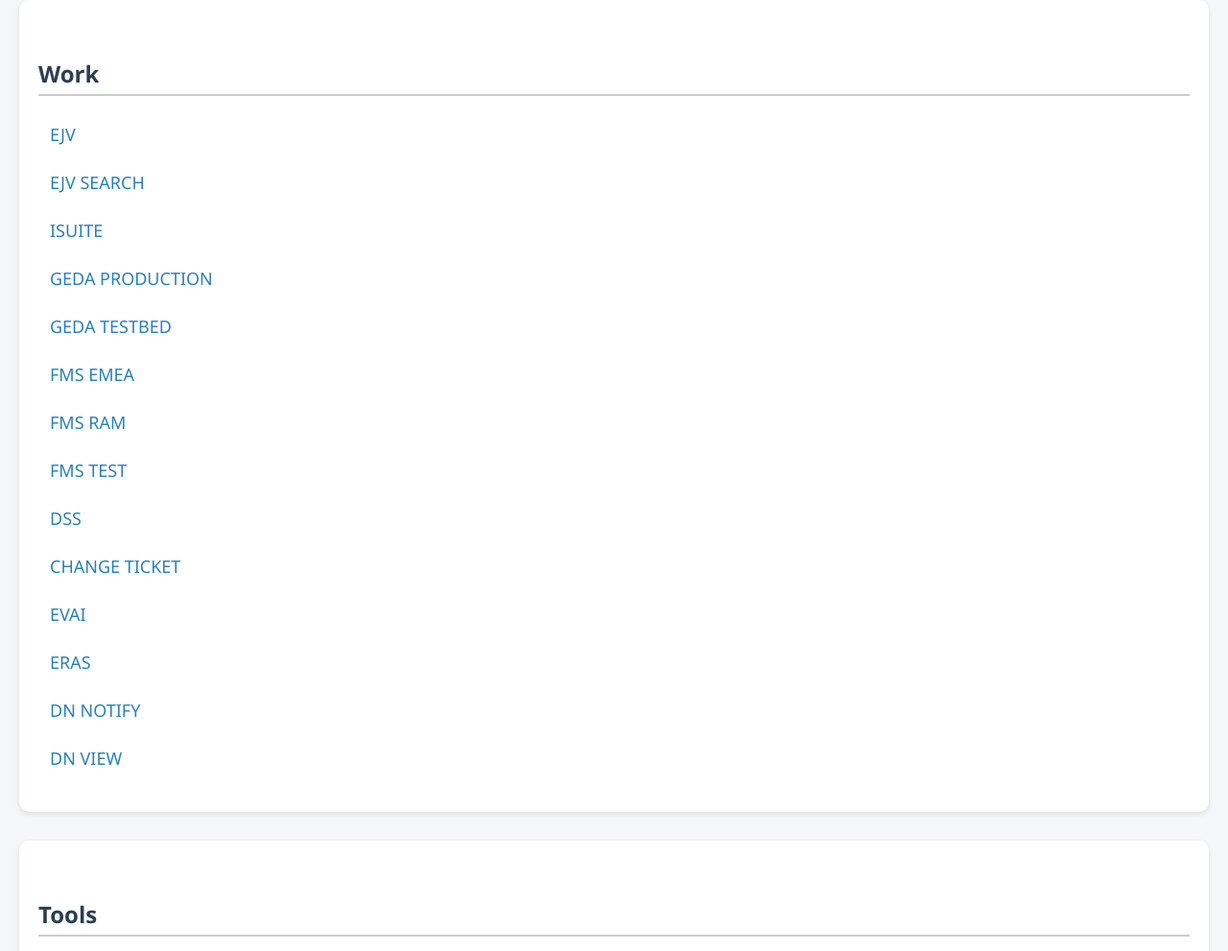
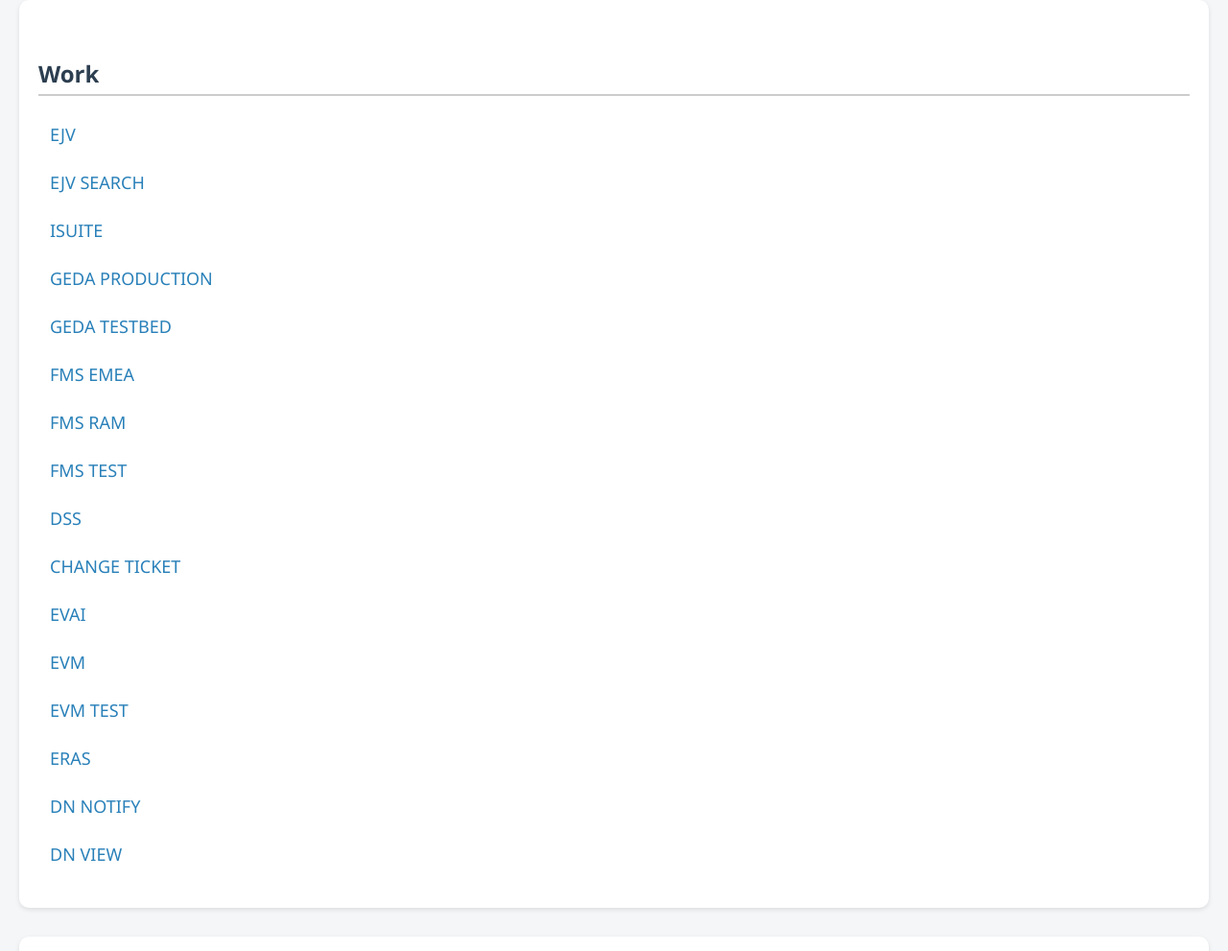
Before and after one commit to Anush-git-hub/important-links, a plain HTML site: page index.html in a window 1280 px wide. Shown: the part 106-1097 px from the top of the page at 96% size. Drawn offline with Linux system fonts and the light colour scheme.

Commit message:
Update index.html

```diff
--- a/index.html
+++ b/index.html
@@ -67,6 +67,8 @@
             <li><a href="https://select.datascope.refinitiv.com/DataScope/preferences/default.aspx?tab=General" target="_blank">DSS</a></li>
             <li><a href="https://lseg.service-now.com/now/nav/ui/classic/params/target/%24pa_dashboard.do%3Fsysparm_dashboard%3Db19a9299342a8d10f877f931dba0a929%26sysparm_breakdown_source%3D1003954dc382011005aea539e540ddd3%26sysparm_element%3D%26sysparm_element_value%3D%26sysparm_tab%3D4cea9e99342a8d10f877f931dba0a990" target="_blank">CHANGE TICKET</a></li>
             <li><a href="https://evadmin.int.refinitiv.com/" target="_blank">EVAI</a></li>
+            <li><a href="https://nam12.safelinks.protection.outlook.com/?url=https%3A%2F%2Fevmprodapp.int.refinitiv.com%2FEVM%2Fevm.jsp&data=04%7C01%7CDarshanD.Borkar%40refinitiv.com%7Caa81569c1921468b39a408d8cce4fc61%7C71ad2f6261e244fc9e8586c2827f6de9%7C0%7C0%7C637484631143928170%7CUnknown%7CTWFpbGZsb3d8eyJWIjoiMC4wLjAwMDAiLCJQIjoiV2luMzIiLCJBTiI6Ik1haWwiLCJXVCI6Mn0%3D%7C1000&sdata=PuyykKIA0wMlSt4GAu9cLLXeTrZM4Eku6dNF5ek5nWE%3D&reserved=0" target="_blank">EVM</a></li>
+            <li><a href="https://evmppeapp.int.refinitiv.com/EVM/evm.jsp" target="_blank">EVM TEST</a></li>
             <li><a href="https://eras.int.refinitiv.com/ERAS/Default.aspx" target="_blank">ERAS</a></li>
             <li><a href="https://www.notifi.int.refinitiv.com/#/?sort=notificationCode,desc&page-index=0" target="_blank">DN NOTIFY</a></li>
             <li><a href="https://myaccount.lseg.com/en/datanotification/DN110336" target="_blank">DN VIEW</a></li>
```
